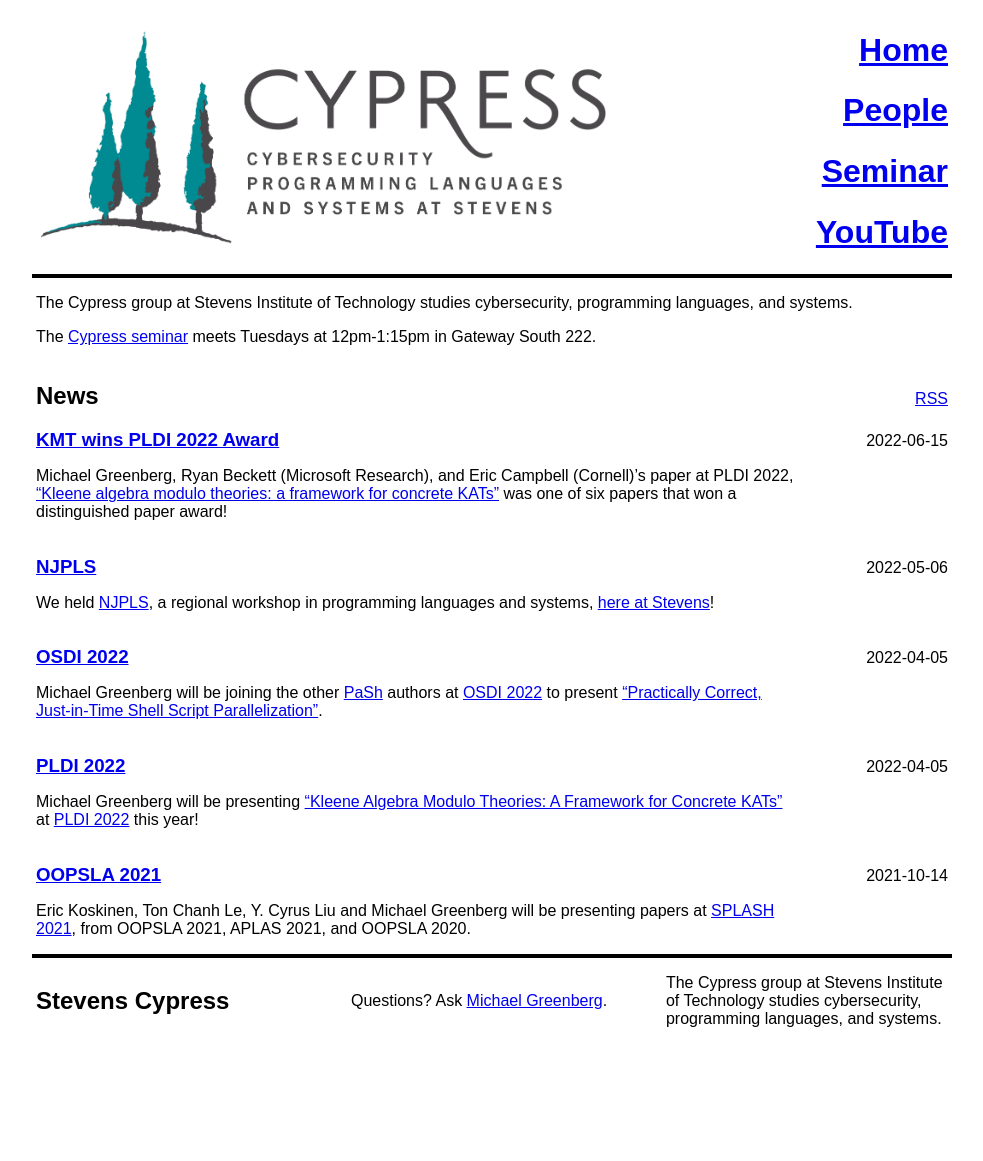
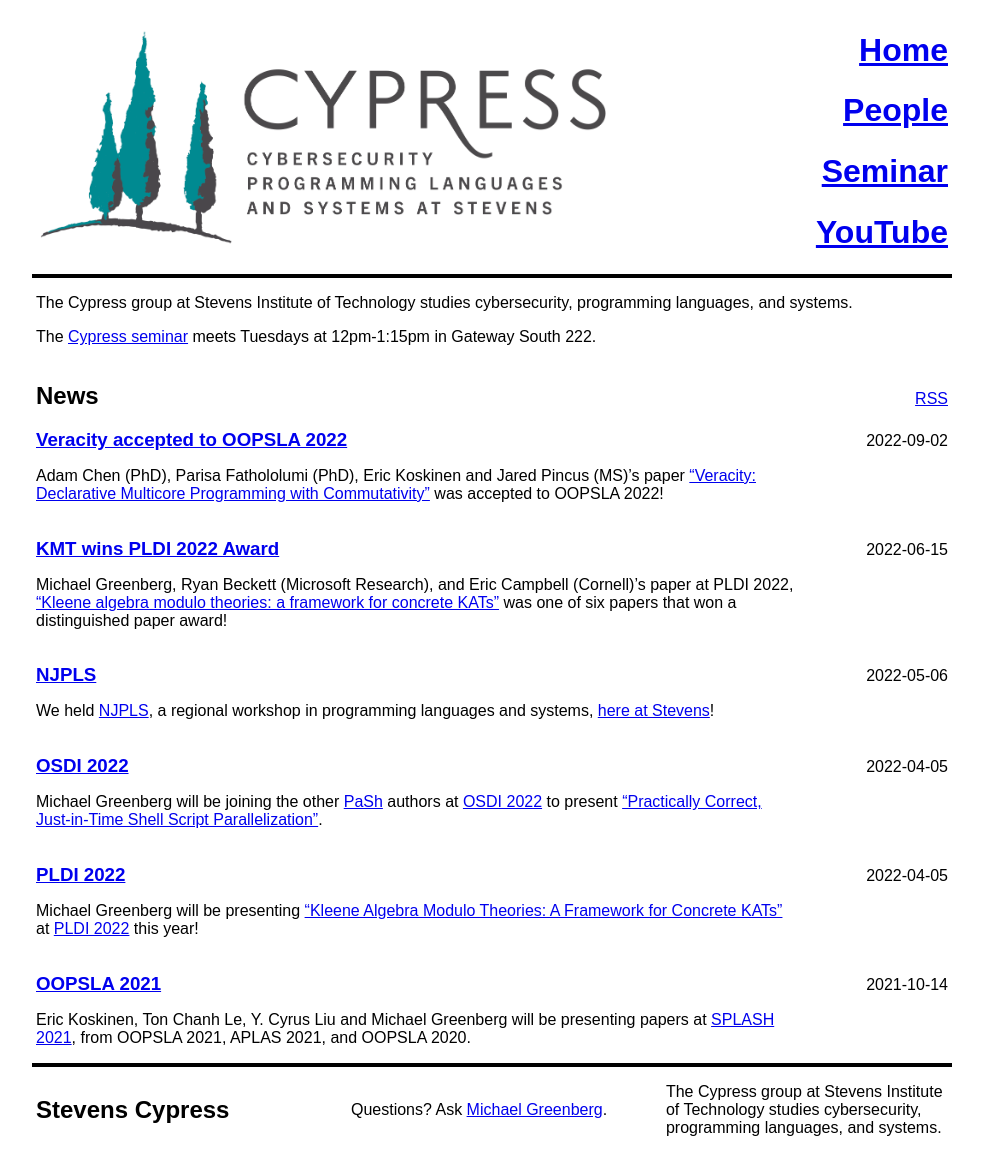
Before and after one commit to mgree/cypress, a Jekyll site: the page built from index.md, in a window 1280 px wide. Shown: the whole page, without its empty margins (148-1131 px from the left). Built offline with Jekyll 4.4.1, drawn with Linux system fonts in a browser that asks for light colours; before the commit the page ends 1052 px from its top, so only the background shows below that.

Commit message:
alumni and OOPSLA22 acceptance

```diff
--- /dev/null
+++ b/_posts/2022-09-02-oopsla22.md
@@ -0,0 +1,10 @@
+---
+layout: post
+title:  "Veracity accepted to OOPSLA 2022"
+date:   2022-09-02 13:00:00 -0700
+categories: conferences
+---
+
+Adam Chen (PhD), Parisa Fathololumi (PhD), Eric Koskinen and Jared Pincus (MS)'s paper
+["Veracity: Declarative Multicore Programming with
+Commutativity"](https://erickoskinen.com/papers/veracity.pdf) was accepted to OOPSLA 2022!
```
Also changed, not shown: people.md (+4 -3 lines).
